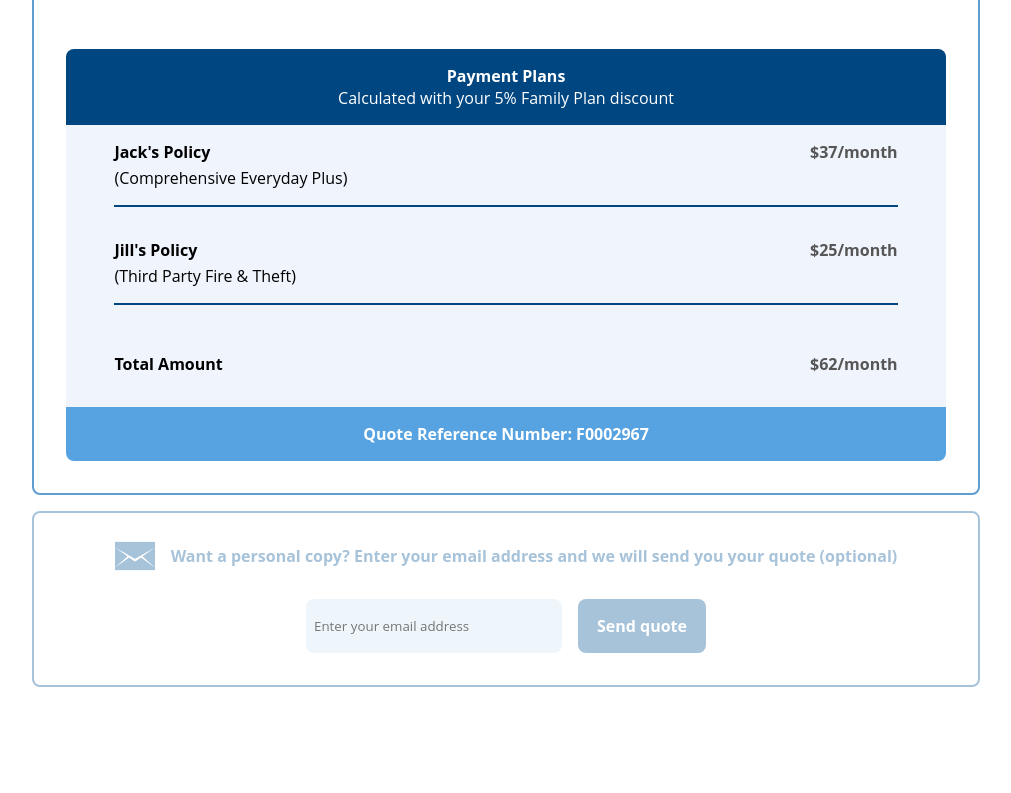
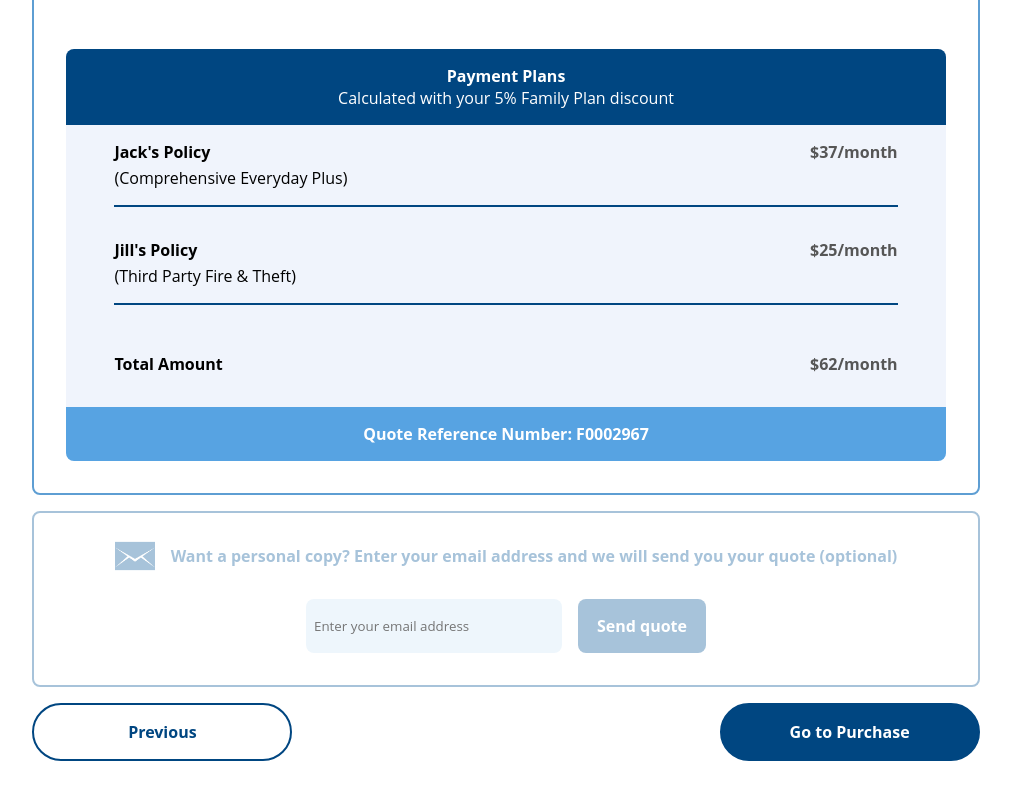
Before and after one commit to aidannairn/insure-a-vehicle, a React (Create React App) app: page /insurance in a window 1280 px wide. Shown: the part 978-1771 px from the top of the page, without its empty margins (134-1145 px from the left). Before the commit the page ends 1697 px from the top, so only its background shows below. Built offline with nearby package versions, Linux system fonts and the light colour scheme.

Commit message:
feat: Add insurance navigation buttons to PoliciesAndExtras.

```diff
--- a/src/components/PoliciesAndExtras/PoliciesAndExtras.tsx
+++ b/src/components/PoliciesAndExtras/PoliciesAndExtras.tsx
@@ -79,6 +79,14 @@ const PoliciesAndExtras: React.FC<Props> = () => {
           <div id="send-quote-btn"><p>Send quote</p></div>
         </div>
       </div>
+      <div id="insurance-nav-btns">
+        <div className="insurance-nav-btn">
+          <p>Previous</p>
+        </div>
+        <div className="insurance-nav-btn solid">
+          <p>Go to Purchase</p>
+        </div>
+      </div>
     </div>
   )
 }
--- a/src/components/PoliciesAndExtras/policies-and-extras.css
+++ b/src/components/PoliciesAndExtras/policies-and-extras.css
@@ -45,3 +45,24 @@
   font-weight: bold;
   cursor: pointer;
 }
+
+#insurance-nav-btns {
+  display: flex;
+  justify-content: space-between;
+  margin-top: 1rem;
+}
+
+.insurance-nav-btn {
+  width: 16rem;
+  font-weight: bold;
+  border-radius: 2rem;
+  border: 2px solid #004681;
+  text-align: center;
+  color: #004681;
+  cursor: pointer;
+}
+
+.insurance-nav-btn.solid {
+  background-color: #004681;
+  color: white;
+}
```
